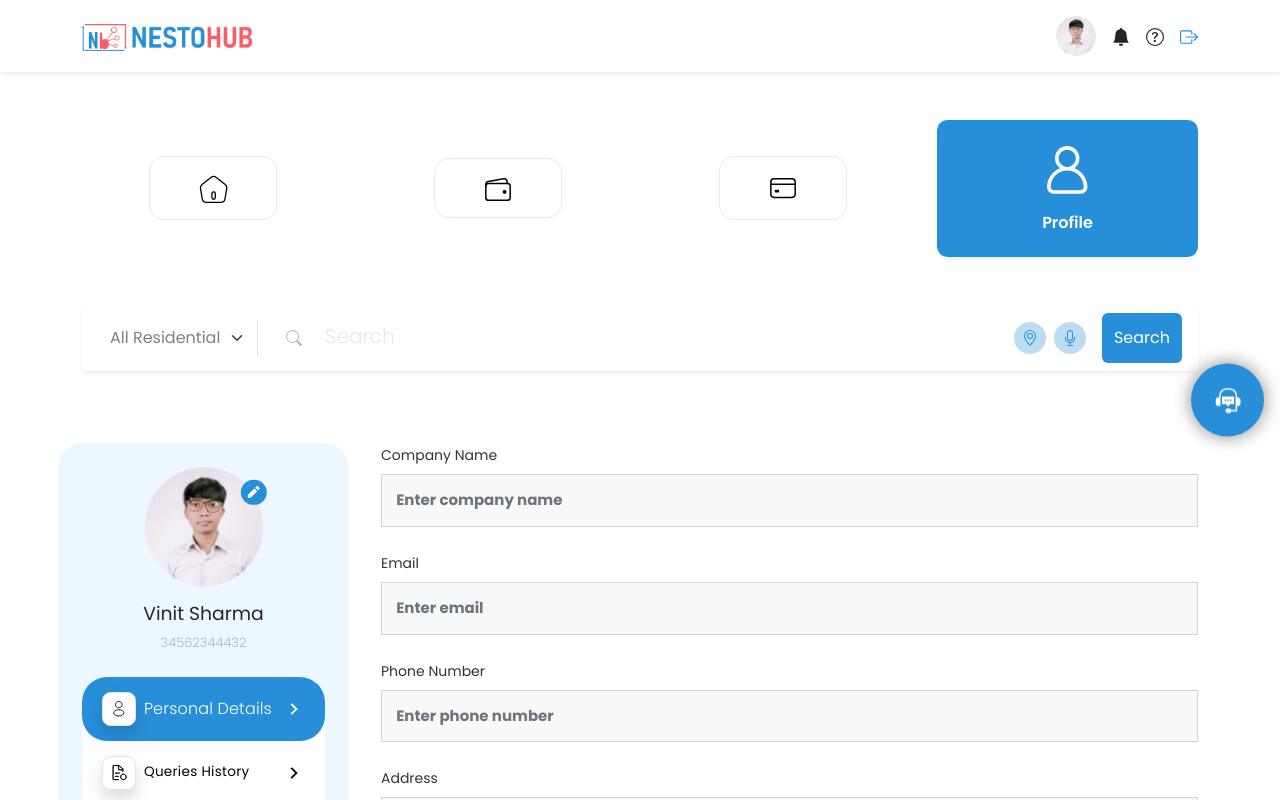
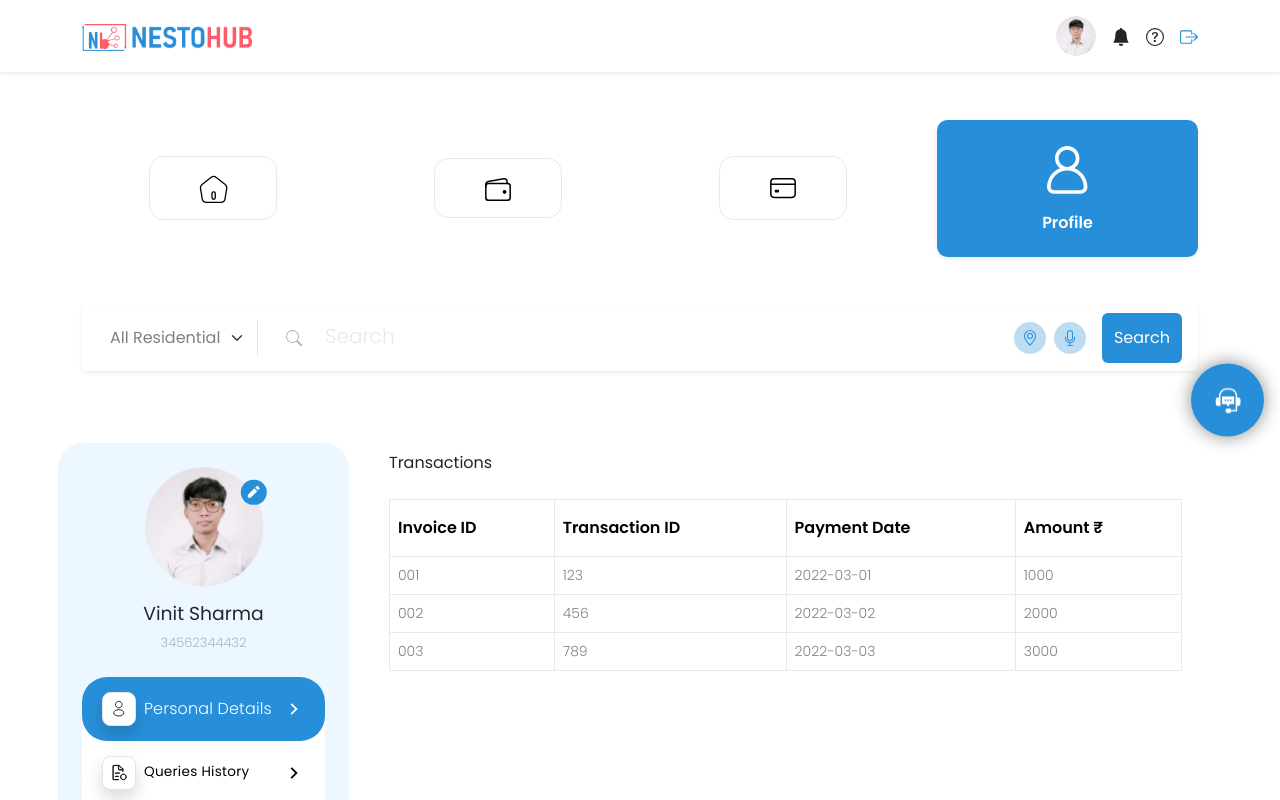
Before and after one commit to Vivekackrolix/Nesto-Frontend, a React (Create React App) app: page /home-dashboard/profile in a window 1280 px wide. Shown: the top 800 px of the page. Built offline with nearby package versions, Linux system fonts and the light colour scheme.

Commit message:
profile page transaction history added

```diff
--- a/src/dashboard/profile/Profile.js
+++ b/src/dashboard/profile/Profile.js
@@ -93,9 +93,9 @@ const ProfilePage = () => {
             <Tab.Content>
               {tabs.map((tab, index) => (
                 <Tab.Pane key={index} eventKey={index}>
-                  <PersonalDetailsForm />
+                  {/* <PersonalDetailsForm /> */}
                   {/* <QueriesHistory /> */}
-                  {/* <TransactionHistory /> */}
+                  <TransactionHistory />
                 </Tab.Pane>
               ))}
             </Tab.Content>
--- /dev/null
+++ b/src/dashboard/profile/profile-table/TransactionHistory.css
@@ -0,0 +1,22 @@
+.profile__transaction td,
+.profile__transaction th {
+  background: #ffffff;
+  border: 1.39082px solid #e9e9e9;
+  border-radius: 11.1266px;
+}
+
+.profile__transaction th {
+  padding-block: 1rem;
+}
+
+.profile__transaction td {
+  font-weight: 350;
+  font-size: 14px;
+  color: #838383;
+}
+
+.profile__transaction th {
+  font-weight: 600;
+  font-size: 16px;
+  color: #000000;
+}
--- a/src/dashboard/profile/profile-table/TransactionHistory.js
+++ b/src/dashboard/profile/profile-table/TransactionHistory.js
@@ -1,13 +1,14 @@
 import { Card, Table } from 'react-bootstrap';
+import './TransactionHistory.css';
 
 const TransactionHistory = () => {
   return (
-    <Card className="shadow-none border-0">
+    <Card className="shadow-none border-0 profile__transaction">
       <Card.Header className="bg-transparent border-0">
-        Example Header
+        Transactions
       </Card.Header>
       <Card.Body>
-        <Table bordered>
+        <Table>
           <thead>
             <tr>
               <th>Invoice ID</th>
```
